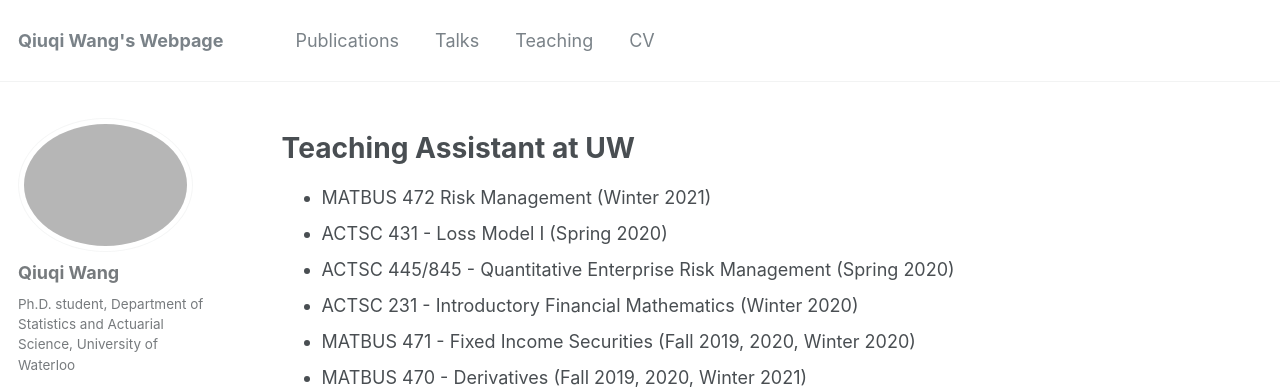
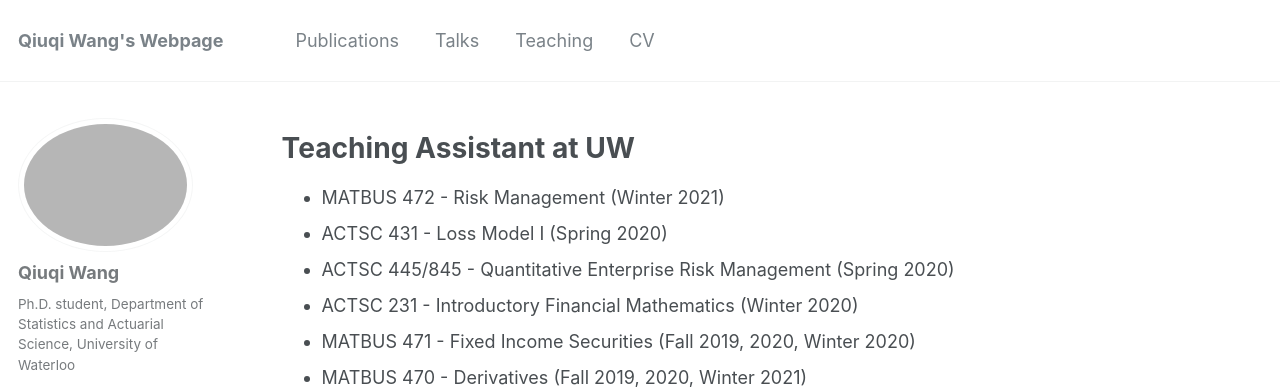
Before and after one commit to qwangan/qwangan.github.io, a Jekyll site: the page built from _pages/teaching.md, in a window 1280 px wide. Shown: the top 389 px of the page. Built offline with Jekyll 4.4.1, drawn with Linux system fonts in a browser that asks for light colours; some web fonts are replaced.

```diff
--- a/_pages/teaching.md
+++ b/_pages/teaching.md
@@ -6,7 +6,7 @@ author_profile: true
 ---
 
 # Teaching Assistant at UW
-* MATBUS 472 Risk Management (Winter 2021)
+* MATBUS 472 - Risk Management (Winter 2021)
 * ACTSC 431 - Loss Model I (Spring 2020)
 * ACTSC 445/845 - Quantitative Enterprise Risk Management (Spring 2020)
 * ACTSC 231 - Introductory Financial Mathematics (Winter 2020)
```
